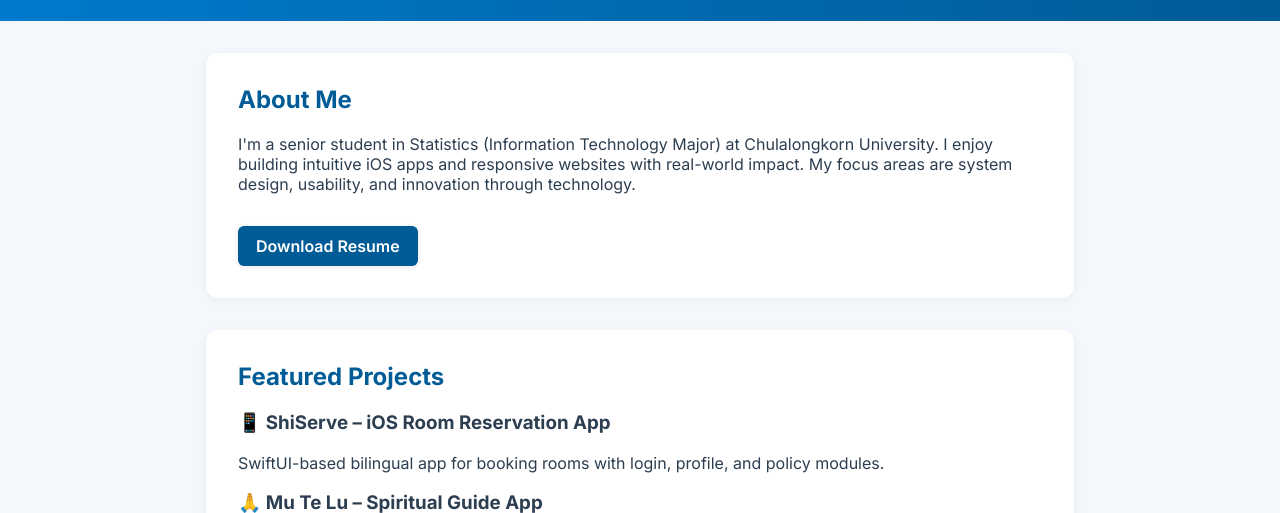
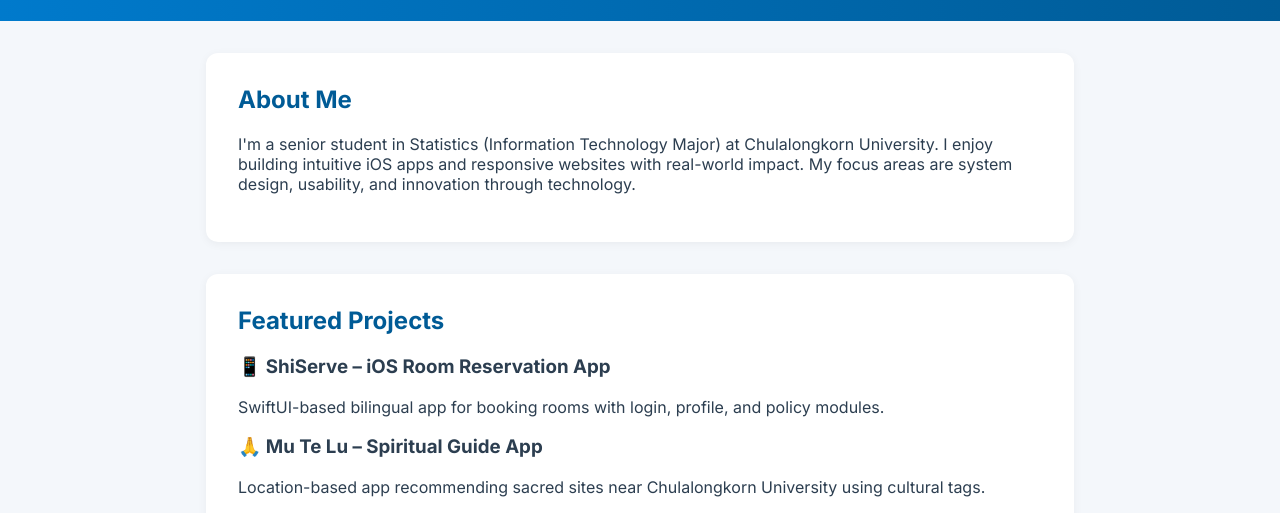
Before and after one commit to purimprach/purimprach.github.io, a plain HTML site: page index.html in a window 1280 px wide. Shown: the part 269-782 px from the top of the page. Drawn offline with Linux system fonts and the light colour scheme.

Commit message:
Update index.html

```diff
--- a/index.html
+++ b/index.html
@@ -137,7 +137,7 @@
   <section>
     <h2>About Me</h2>
     <p>I'm a senior student in Statistics (Information Technology Major) at Chulalongkorn University. I enjoy building intuitive iOS apps and responsive websites with real-world impact. My focus areas are system design, usability, and innovation through technology.</p>
-    <a class="resume-button" href="https://example.com/Resume_Purimprach.pdf" target="_blank">Download Resume</a>
+
   </section>
 
   <section>
```
